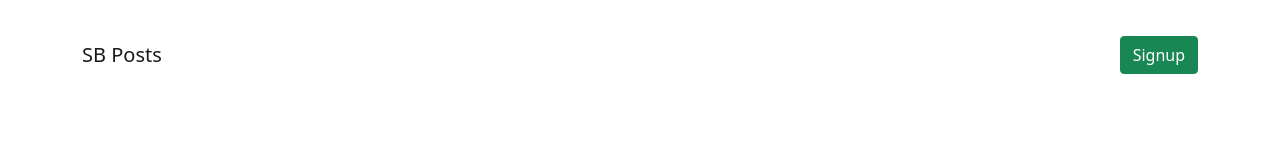
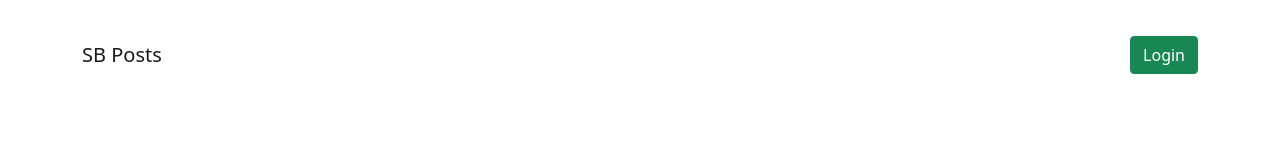
Before and after one commit to gagansehra/sb-posts, a React (Create React App) app in the folder client/: page / in a window 1280 px wide. Shown: the top 160 px of the page. Built offline with nearby package versions, Linux system fonts and the light colour scheme.

Commit message:
Added conditional login and signup routing

```diff
--- a/client/src/components/MyHeader.js
+++ b/client/src/components/MyHeader.js
@@ -1,9 +1,11 @@
 import axios from 'axios';
 import 'bootstrap/dist/css/bootstrap.min.css';
 import { Navbar, Container, Button } from 'react-bootstrap';
-import { Link } from 'react-router-dom';
+import { Link, useLocation } from 'react-router-dom';
 
 function MyHeader() {
+    const location = useLocation();
+
     function logout() {
         axios.delete("/auth/logout")
         .then(response => {
@@ -31,7 +33,7 @@ function MyHeader() {
                     </Navbar.Collapse>)}
 
                     {!localStorage.getItem('token') && (<Navbar.Text>
-                        <Link to="/signup" className="btn btn-success text-white">Signup</Link>
+                        <Link to={location.pathname === '/login' ? '/signup' : '/login'} className="btn btn-success text-white">{location.pathname === '/login' ? 'Signup' : 'Login'}</Link>
                     </Navbar.Text>)}
                 </Container>
             </Navbar>
```
